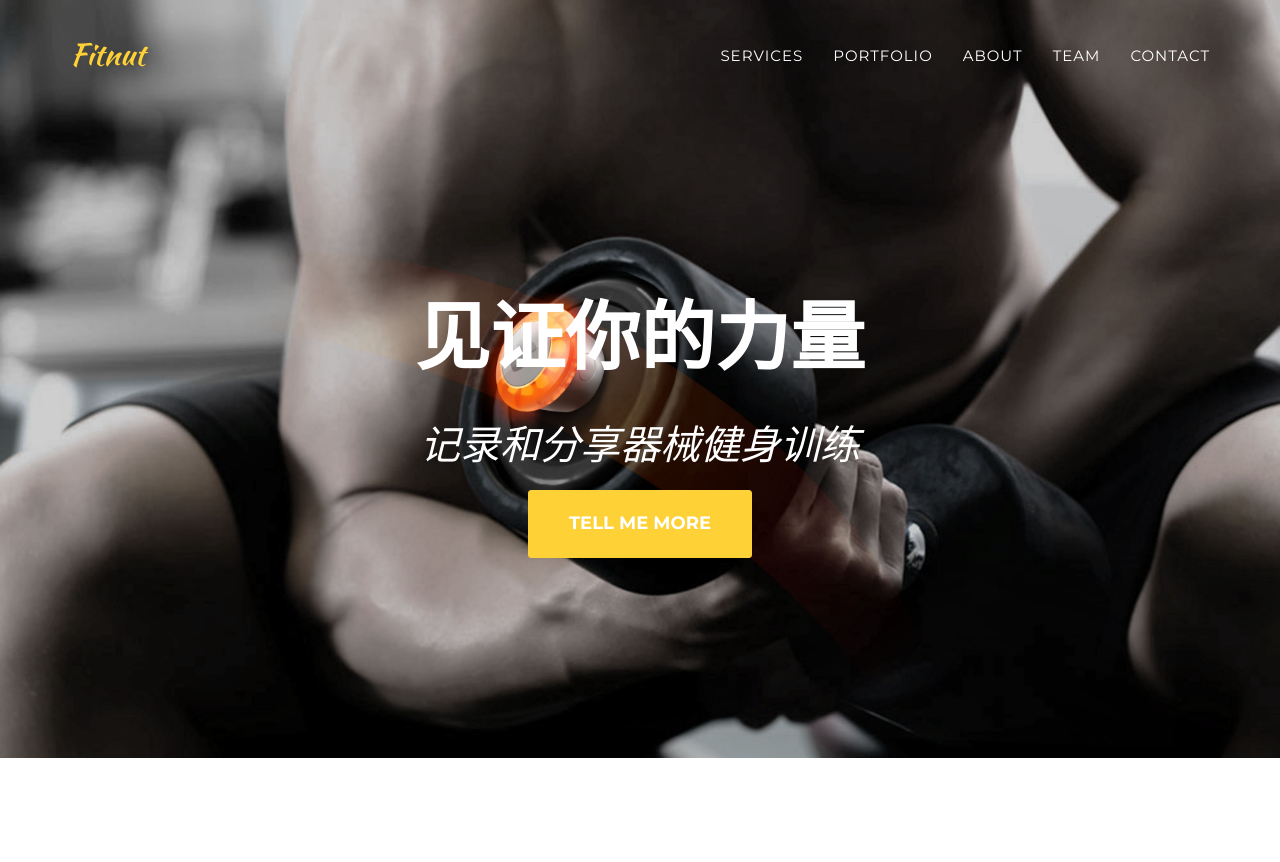
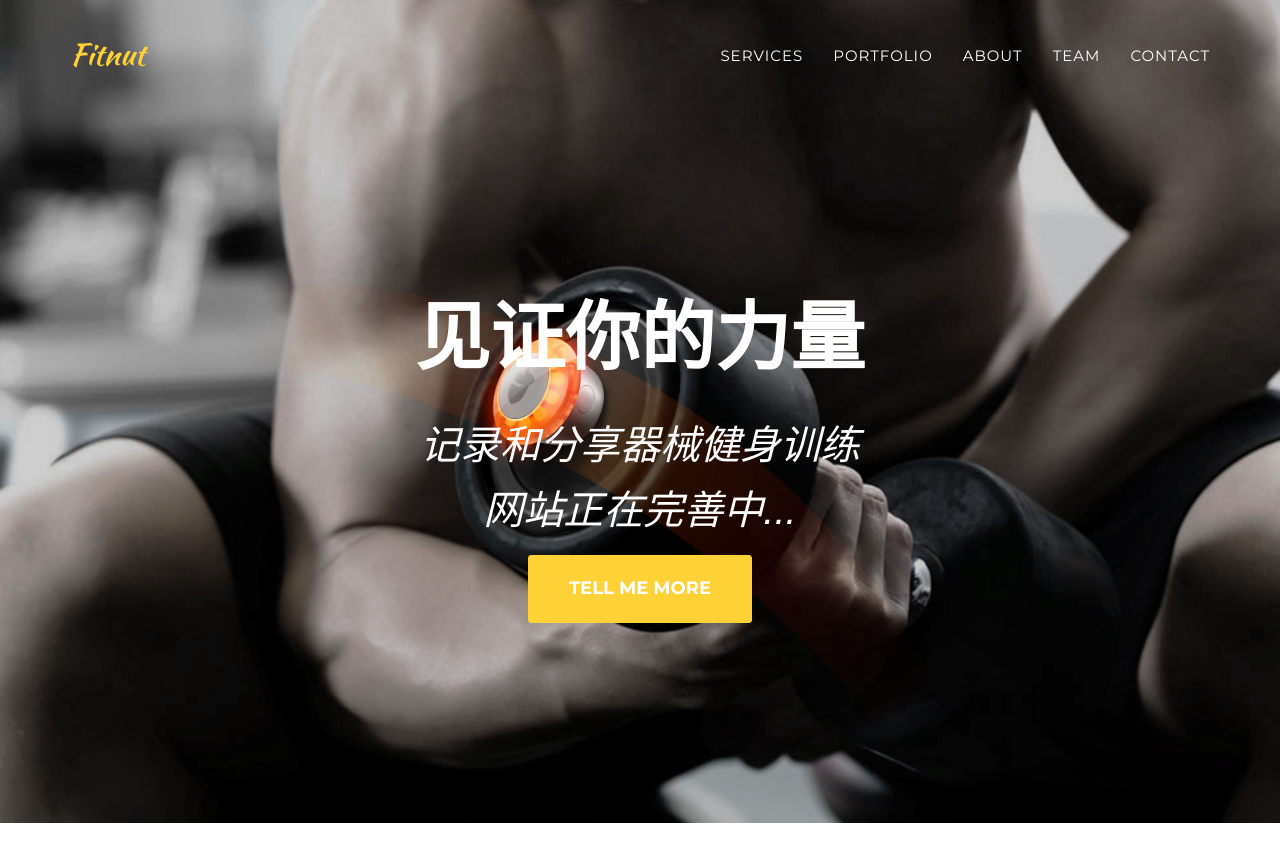
Before and after one commit to NuttIO/NuttIO.github.io, a Jekyll site: the page built from index.html, in a window 1280 px wide and 900 px high. Shown: the top 862 px of the window. Built offline with Jekyll 4.4.1, drawn with Linux system fonts in a browser that asks for light colours; some web fonts are replaced.

Commit message:
add some lines

```diff
--- a/_includes/header.html
+++ b/_includes/header.html
@@ -46,6 +46,7 @@
             <div class="intro-text">
                 <div class="intro-heading">见证你的力量</div>
                 <div class="intro-lead-in">记录和分享器械健身训练</div>
+                <div class="intro-lead-in">网站正在完善中...</div>
                 <a href="#services" class="page-scroll btn btn-xl">Tell Me More</a>
             </div>
         </div>
```
